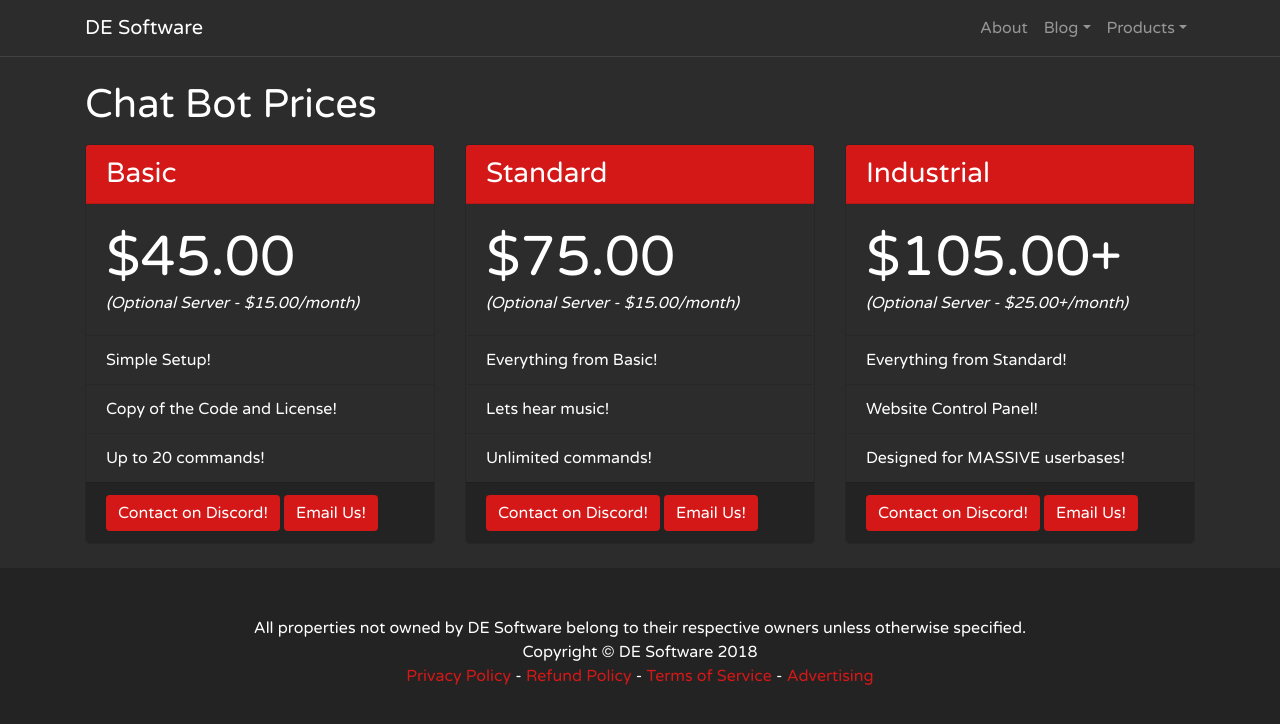
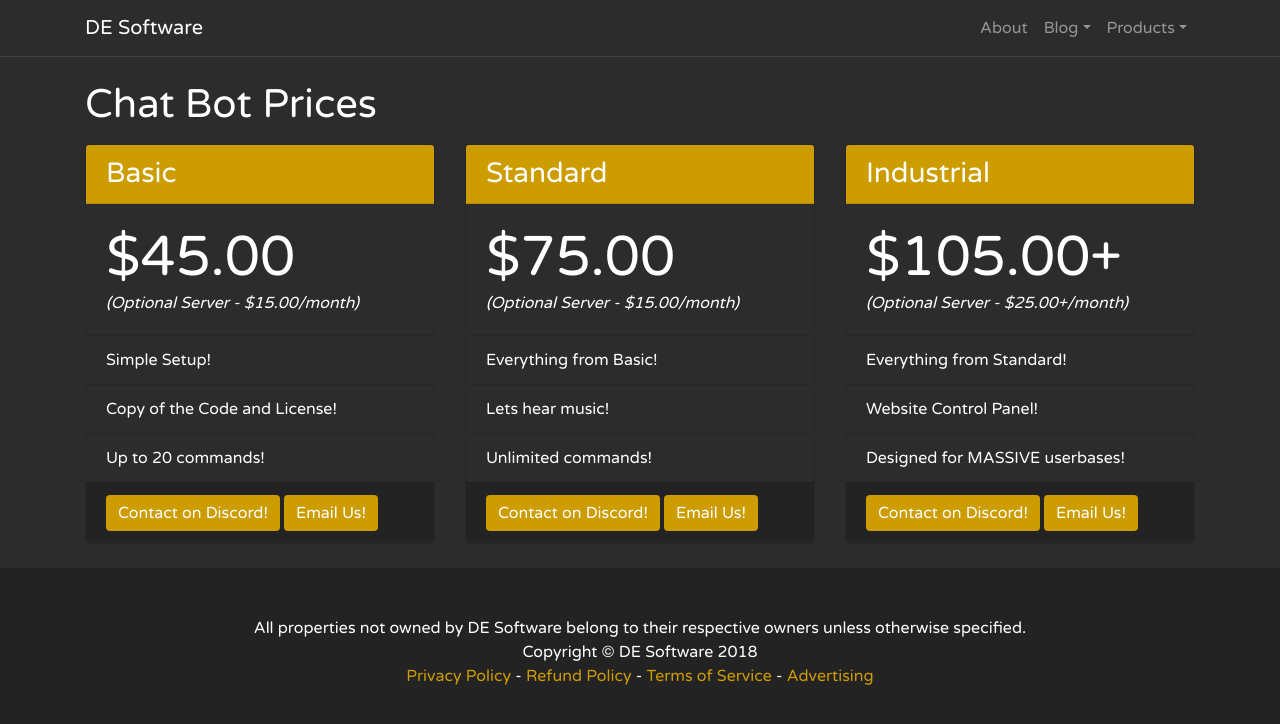
Before and after one commit to de-software/de-software.github.io, a Jekyll site: the page built from bot-pricing.md, in a window 1280 px wide. Shown: the top 724 px of the page. Built offline with Jekyll 4.4.1, drawn with Linux system fonts in a browser that asks for light colours.

Commit message:
Update modern-business.css

```diff
--- a/css/modern-business.css
+++ b/css/modern-business.css
@@ -18,8 +18,8 @@ body {
   padding-top: 54px;
 }
 
-a { color: #D41818; }
-a:hover, a:focus { color: #D41818 !important; }
+a { color: #CC9C00; }
+a:hover, a:focus { color: #CC9C00 !important; }
 
 hr { border-top: 1px solid rgba(255,255,255,0.1) !important; }
 
@@ -31,13 +31,13 @@ hr { border-top: 1px solid rgba(255,255,255,0.1) !important; }
 
 .card { background-color: #2C2C2C !important; }
 
-.red-link { color: #D41818 !important; }
+.red-link { color: #CC9C00 !important; }
 
 .bg-dark { background-color: #2C2C2C !important; }
 
 .bg-darker { background-color: #232323 !important; }
 
-.bg-primary { background-color: #D41818 !important; }
+.bg-primary { background-color: #CC9C00 !important; }
 
 .navbar {
   background-color: #FFFFFF;
@@ -45,19 +45,19 @@ hr { border-top: 1px solid rgba(255,255,255,0.1) !important; }
 }
 
 .nav-link:hover {
-  color: #D41818 !important;
+  color: #CC9C00 !important;
 }
 .dropdown-item:hover, .dropdown-item:focus {
-  background-color: #D41818 !important;
+  background-color: #CC9C00 !important;
   color: #FFFFFF !important;
 }
 
 .btn {
-  background-color: #D41818;
+  background-color: #CC9C00;
   border: 0;
 }
 .btn:hover, .btn:active {
-  background-color: #A01111;
+  background-color: #AA7A00;
 }
 
 .carousel-item {
```
